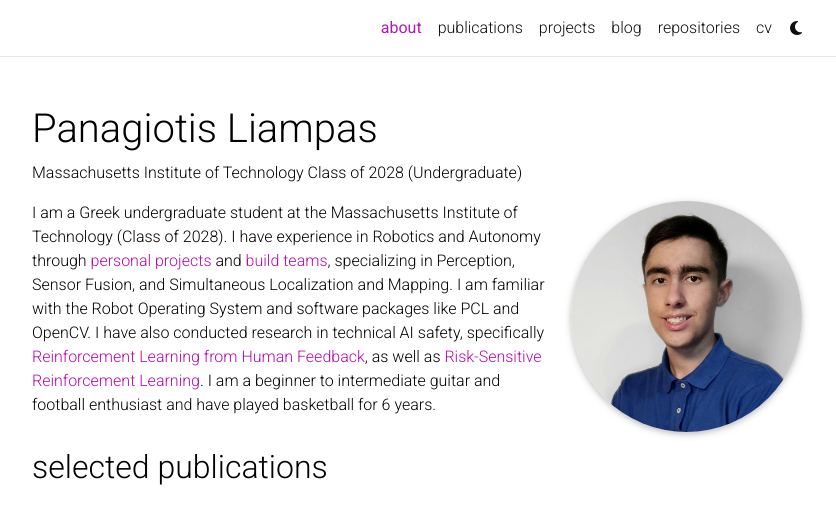
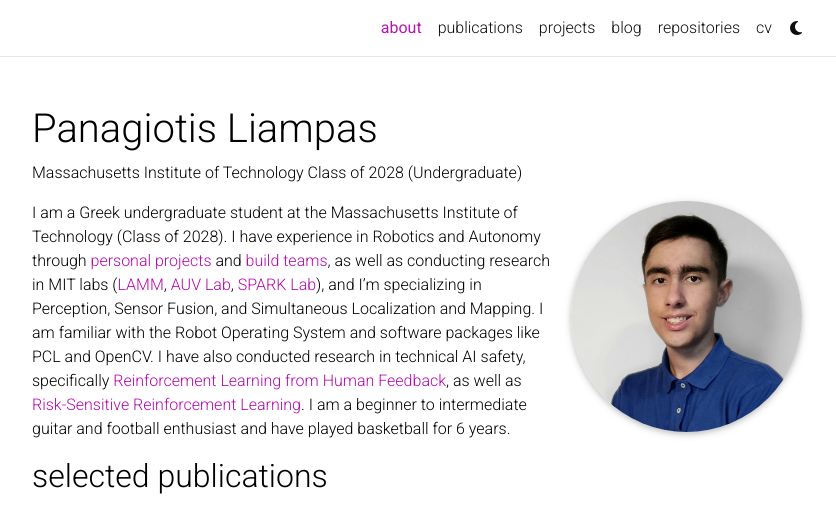
Before and after one commit to pliam1105/pliam1105.github.io, a Jekyll site: the page built from _pages/about.md, in a window 1280 px wide, cut to the strip 0-514 px from the top of the page. Shown: the whole strip, without its empty margins (223-1059 px from the left). Built offline with Jekyll 4.4.1, drawn with Linux system fonts in a browser that asks for light colours; full-size pictures stand in for the smaller copies a plugin makes; comment, search, counter and statistics services are not loaded; a style sheet for code colours, icons or effects is not loaded.

Commit message:
updated about page

```diff
--- a/_pages/about.md
+++ b/_pages/about.md
@@ -19,4 +19,4 @@
 social: true  # includes social icons at the bottom of the page
 ---
 
-I am a Greek undergraduate student at the Massachusetts Institute of Technology (Class of 2028). I have experience in Robotics and Autonomy through [personal projects](https://github.com/pliam1105) and [build teams](https://arcturus.mit.edu/), specializing in Perception, Sensor Fusion, and Simultaneous Localization and Mapping. I am familiar with the Robot Operating System and software packages like PCL and OpenCV. I have also conducted research in technical AI safety, specifically [Reinforcement Learning from Human Feedback](https://arxiv.org/abs/2311.12004), as well as [Risk-Sensitive Reinforcement Learning](https://medium.com/@pliam1105/risk-sensitive-reinforcement-learning-with-applications-in-autonomous-driving-part-1-93eebad62823). I am a beginner to intermediate guitar and football enthusiast and have played basketball for 6 years.
+I am a Greek undergraduate student at the Massachusetts Institute of Technology (Class of 2028). I have experience in Robotics and Autonomy through [personal projects](https://github.com/pliam1105) and [build teams](https://arcturus.mit.edu/), as well as conducting research in MIT labs ([LAMM](https://lamm.mit.edu/), [AUV Lab](https://seagrant.mit.edu/auv-lab/), [SPARK Lab](https://web.mit.edu/sparklab/)), and I'm specializing in Perception, Sensor Fusion, and Simultaneous Localization and Mapping. I am familiar with the Robot Operating System and software packages like PCL and OpenCV. I have also conducted research in technical AI safety, specifically [Reinforcement Learning from Human Feedback](https://arxiv.org/abs/2311.12004), as well as [Risk-Sensitive Reinforcement Learning](https://medium.com/@pliam1105/risk-sensitive-reinforcement-learning-with-applications-in-autonomous-driving-part-1-93eebad62823). I am a beginner to intermediate guitar and football enthusiast and have played basketball for 6 years.
```
